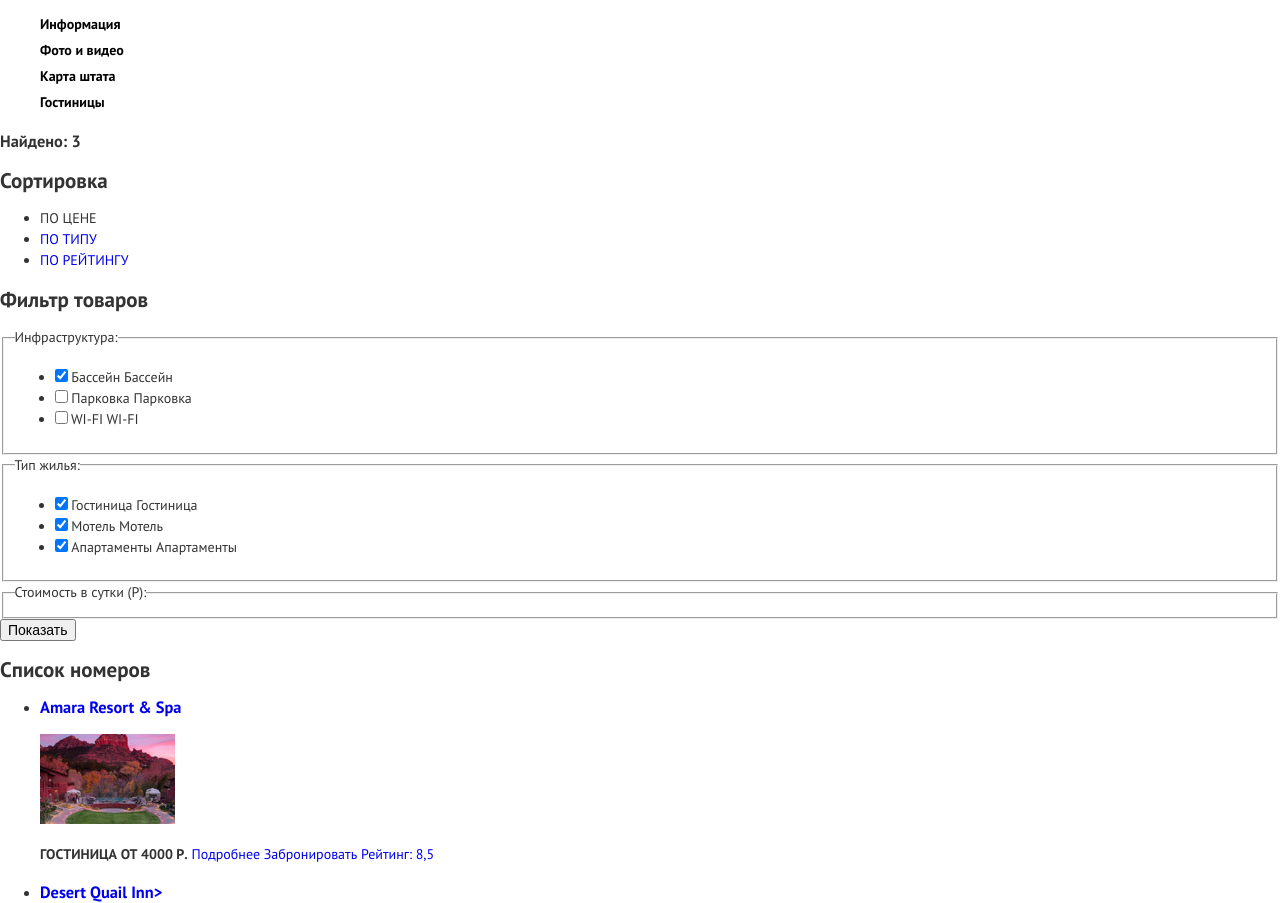
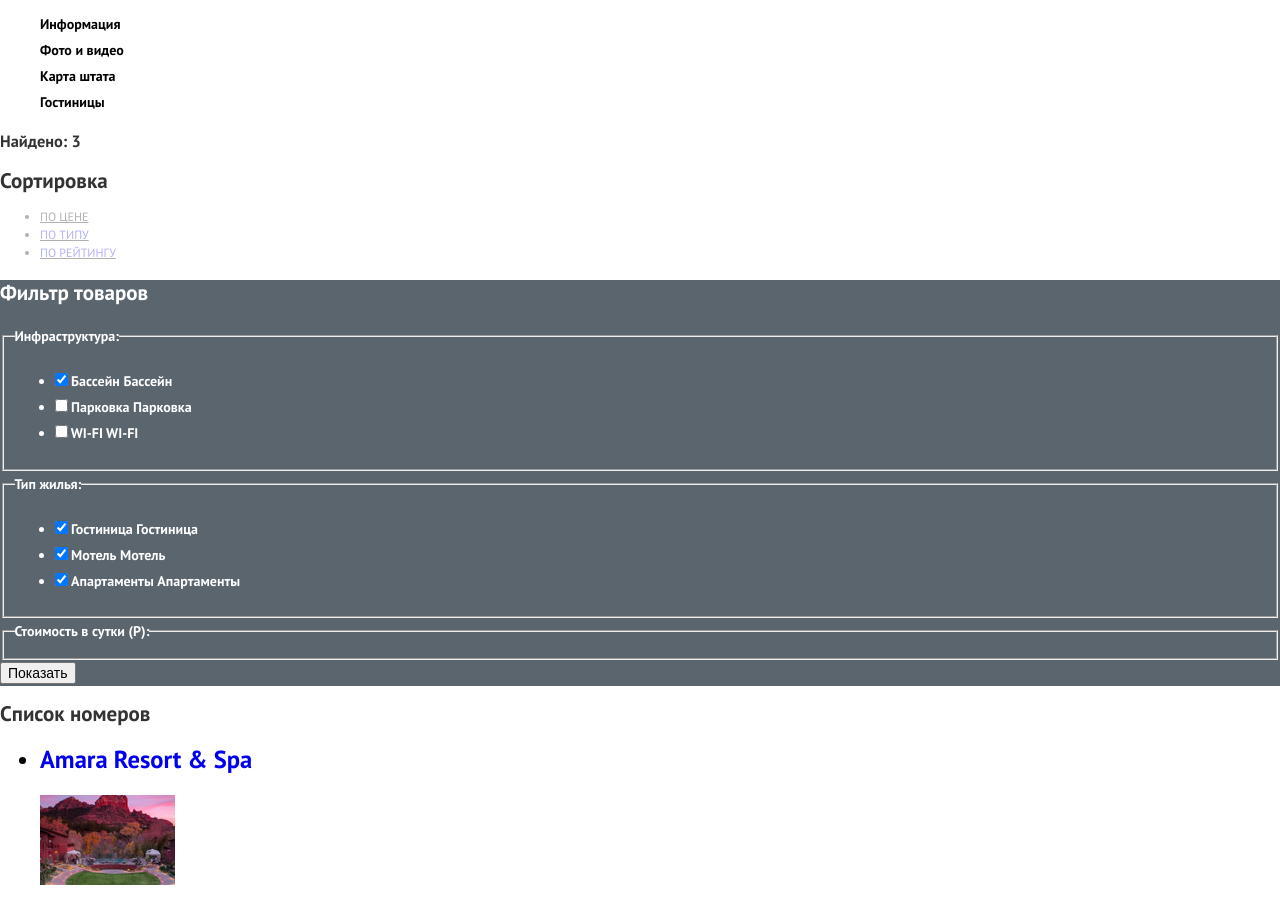
Before and after one commit to Anastasija-Jakovleva/311007-sedona, a plain HTML site: page hotels.html in a window 1280 px wide. Shown: the part 81-984 px from the top of the page. Drawn offline with Linux system fonts and the light colour scheme.

Commit message:
Базовая стилизация Правка 3

```diff
--- a/css/style.css
+++ b/css/style.css
@@ -178,3 +178,110 @@ h1 {
   text-align: center;
   background-color: #f9fbf6;
 }
+
+.inner-page {
+  margin: 0;
+  padding: 0;
+
+  font-family: "PT Sans", Arial, sans-serif;
+
+  background-color: #ffffff;
+  background-position: top center;
+  background-repeat: no-repeat;
+}
+
+.mine-navigation:hover {
+  color: #89b8d5;
+}
+
+.mine-navigation:hover {
+  color: #b2b2b2;
+}
+
+.filters {
+  font-size: 14px;
+  line-height: 26px;
+  font-weight: bold;
+  color: #ffffff;
+  background-color: #5a656e;
+}
+
+.serch h3 {
+  font-size: 21px;
+  line-height: 26px;
+  font-weight: bold;
+  color: #000000;
+}
+
+.sorting h2 {
+  font-size: 12px;
+  line-height: 18px;
+  font-weight: regular;
+  color: #000000;
+}
+
+.sorting-list {
+  font-size: 12px;
+  line-height: 18px;
+  font-weight: regular;
+  color: #000000;
+  opacity: .3;
+  text-decoration: underline;
+}
+
+.sorting-list:hover {
+  color: #89b8d5;
+  text-decoration: underline;
+}
+
+.sorting-list:active {
+  color: #000000;
+}
+
+.catalog-item {
+  font-size: 21px;
+  line-height: 21px;
+  font-weight: bold;
+  color: #000000;
+}
+
+.catalog-item:hover {
+  color: #81b3d2;
+}
+
+.catalog-item:active {
+  color: #000000;
+  opacity: .3;
+}
+
+.button-blue {
+  font-size: 14px;
+  line-height: 12px;
+  font-weight: bold;
+  color: #ffffff;
+  background-color: #81b3d2;
+}
+
+.button-blue:hover {
+  background-color: #669ec0;
+}
+
+.button-blue:active {
+  opacity: .3;
+}
+
+.button-brown {
+  font-size: 14px;
+  line-height: 12px;
+  font-weight: bold;
+  color: #ffffff;
+  background-color: #766357;
+}
+
+.button-brown:hover {
+  background-color: #604e43;
+}
+
+.button-brown:active {
+  opacity: .3;
+}
--- a/hotels.html
+++ b/hotels.html
@@ -8,7 +8,7 @@
     rel="stylesheet">
     <link rel="stylesheet" href="css/style.css"></link>
   </head>
-  <body>
+  <body class="inner-page">
 
     <header class="main-hader">
       <nav class="main-navigation">
```
